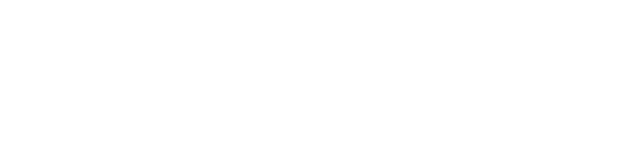
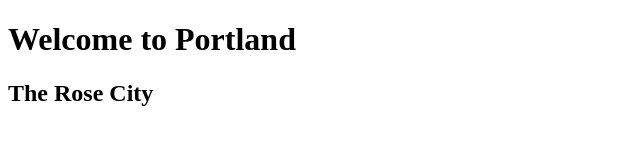
Before and after one commit to L-E-Crane/Travel-Project, a plain HTML site: page index.html in a window 1280 px wide. Shown: the whole page, without its empty margins (0-640 px from the left). Drawn offline with Linux system fonts and the light colour scheme; a web font is replaced by a local one.

Commit message:
Added headings

```diff
--- a/index.html
+++ b/index.html
@@ -13,5 +13,8 @@
     />
     <link rel="stylesheet" href="/src/styles.css" />
   </head>
-  <body></body>
+  <body>
+    <h1>Welcome to Portland</h1>
+    <h2>The Rose City</h2>
+  </body>
 </html>
```
